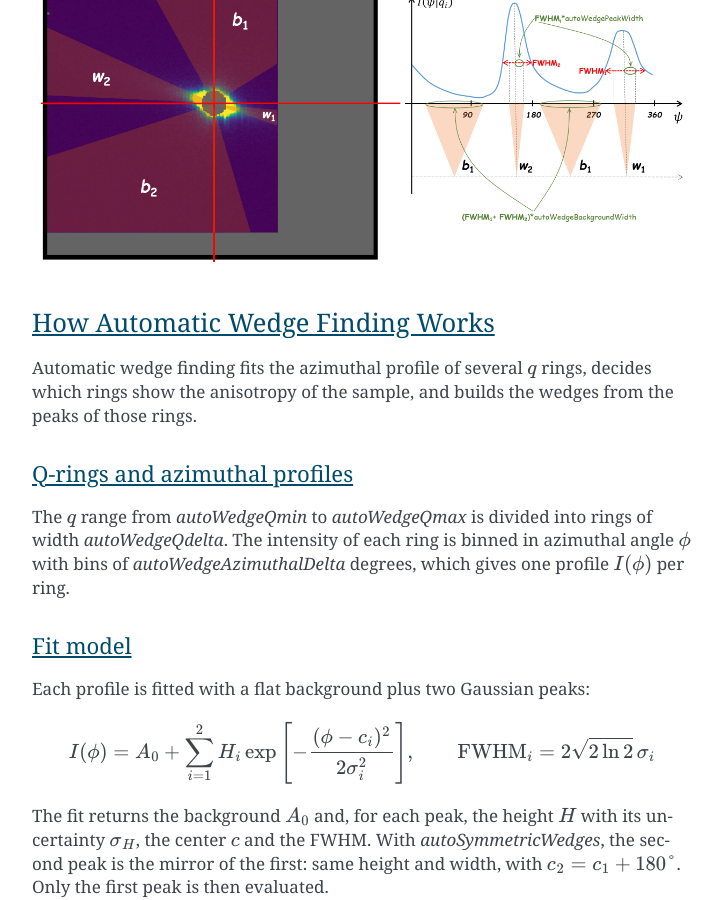
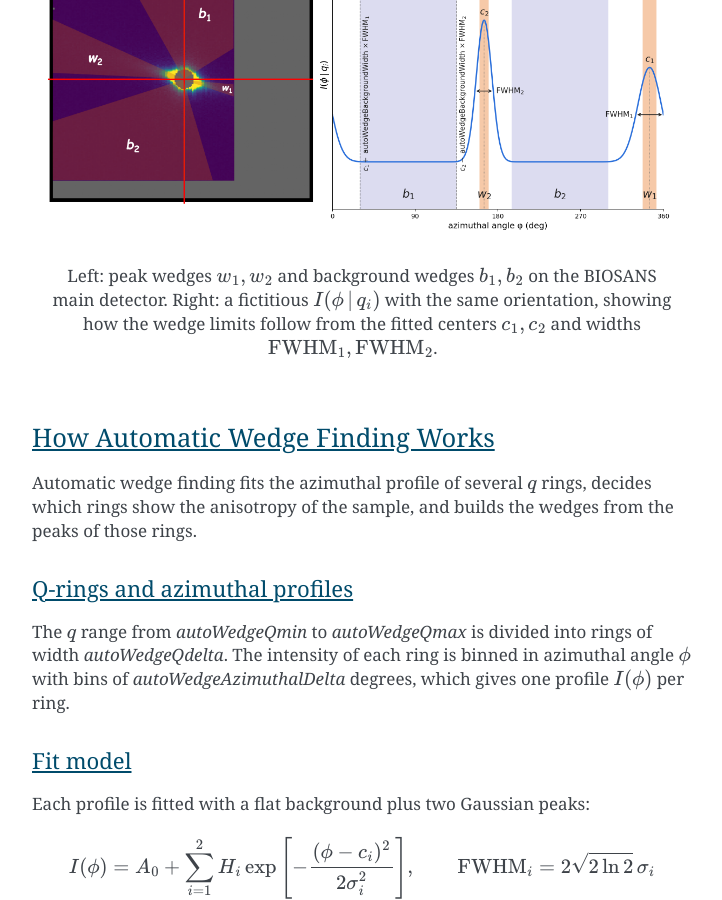
Before and after one commit to neutrons/drtsans, a Sphinx documentation site: the page built from docs/user/binning.rst, in a window 1280 px wide and 900 px high, scrolled down 4784 px. Shown: the whole window, without its empty margins (388-1110 px from the left). Built offline with Sphinx 7.4.7, drawn with Linux system fonts in a browser that asks for light colours; the version number is read from the project's files by our own code.

Commit message:
Redraw the BIOSANS auto-wedge figure with phi and the correct wedge limits
The azimuthal profile now labels the background wedges b1 and b2 once each and
shows their limits as the fitted centers plus or minus autoWedgeBackgroundWidth
times the FWHM.

Co-Authored-By: Claude Opus 5.5 <noreply@anthropic.com>

```diff
--- a/docs/user/binning.rst
+++ b/docs/user/binning.rst
@@ -159,6 +159,10 @@ perpendicular to them, which give the background :math:`I(q)` output.
 .. figure:: media/wedge_binning_7.png
    :alt: wedges for a real BIOSANS example
    :width: 900px
+
+   Left: peak wedges :math:`w_1, w_2` and background wedges :math:`b_1, b_2` on the BIOSANS main detector.
+   Right: a fictitious :math:`I(\phi\,|\,q_i)` with the same orientation, showing how the wedge limits follow from
+   the fitted centers :math:`c_1, c_2` and widths :math:`\mathrm{FWHM}_1, \mathrm{FWHM}_2`.
 
 .. _user.binning.auto_wedge_method:
 
--- /dev/null
+++ b/docs/user/media/scripts/auto_wedge_biosans.py
@@ -0,0 +1,88 @@
+"""Draw wedge_binning_7.png for docs/user/binning.rst, section "Automatic Finding of the Wedge".
+
+The left half is the BIOSANS main detector with the peak wedges w1, w2 and the background wedges b1, b2 found for a
+real sample. The right half is a fictitious azimuthal profile I(phi | q_i) with the same wedge orientation, showing
+how the wedge limits follow from the fitted centers c1, c2 and widths FWHM1, FWHM2.
+
+Usage: python auto_wedge_biosans.py <detector.png> <output.png>
+"""
+
+import argparse
+
+import matplotlib
+
+matplotlib.use("Agg")
+import matplotlib.pyplot as plt  # noqa: E402
+import numpy as np  # noqa: E402
+
+SIGMA_TO_FWHM = 2.0 * np.sqrt(2.0 * np.log(2.0))
+BACKGROUND = 0.25  # fictitious flat background A0
+PEAKS = [(345.0, 30.0, 0.50), (165.0, 20.0, 0.75)]  # fictitious center (deg), FWHM (deg) and height of peaks 1, 2
+PEAK_WIDTH, BACKGROUND_WIDTH = 0.25, 1.5  # autoWedgePeakWidth and autoWedgeBackgroundWidth of the JSON example
+INK, MUTED, CURVE, PEAK_SHADE, BACKGROUND_SHADE = "#1f1f1f", "#6b6b6b", "#2a6fdb", "#f6c9a8", "#dcdcf0"
+
+
+def profile(phi: np.ndarray) -> np.ndarray:
+    """Flat background plus the two Gaussian peaks, periodic in phi (deg)."""
+    total = np.full_like(phi, BACKGROUND)
+    for center, fwhm, height in PEAKS:
+        distance = (phi - center + 180.0) % 360.0 - 180.0
+        total += height * np.exp(-0.5 * (distance * SIGMA_TO_FWHM / fwhm) ** 2)
+    return total
+
+
+def wedges(ax: plt.Axes) -> None:
+    """Shade the peak wedges w1, w2 and the background wedges b1, b2 and label their limits."""
+    (c1, fwhm1, _), (c2, fwhm2, _) = PEAKS
+    b1 = ((c1 + BACKGROUND_WIDTH * fwhm1) % 360.0, c2 - BACKGROUND_WIDTH * fwhm2)
+    b2 = (c2 + BACKGROUND_WIDTH * fwhm2, c1 - BACKGROUND_WIDTH * fwhm1)
+    for name, (start, stop) in [("$b_1$", b1), ("$b_2$", b2)]:
+        ax.axvspan(start, stop, color=BACKGROUND_SHADE, lw=0, zorder=0)
+        ax.text((start + stop) / 2, 0.06, name, fontsize=18, ha="center", color=INK)
+    for index, (center, fwhm, height) in enumerate(PEAKS):
+        ax.axvspan(center - PEAK_WIDTH * fwhm, center + PEAK_WIDTH * fwhm, color=PEAK_SHADE, lw=0, zorder=0)
+        ax.text(center, 0.06, f"$w_{index + 1}$", fontsize=18, ha="center", color=INK)
+        half = BACKGROUND + height / 2
+        ax.annotate("", xy=(center - fwhm / 2, half), xytext=(center + fwhm / 2, half),
+                    arrowprops=dict(arrowstyle="<->", color=INK, lw=1.2))  # fmt: skip
+        side = 1.0 if center < 270.0 else -1.0  # keep the label inside the plot
+        ax.text(center + side * (fwhm / 2 + 3), half, rf"$\mathrm{{FWHM}}_{index + 1}$", fontsize=12, va="center",
+                ha="left" if side > 0 else "right", color=INK)  # fmt: skip
+        ax.plot([center, center], [0.0, BACKGROUND + height], color=MUTED, lw=0.8, ls=":")
+        ax.text(center, BACKGROUND + height + 0.03, f"$c_{index + 1}$", fontsize=14, ha="center", color=INK)
+    ax.text(255.0, 1.25, r"$w_i$ spans $c_i \pm$ autoWedgePeakWidth $\times\,\mathrm{FWHM}_i$", fontsize=12,
+            ha="center", va="bottom", color=INK)  # fmt: skip
+    for edge, label in [
+        (b1[0], r"$c_1 +$ autoWedgeBackgroundWidth $\times\,\mathrm{FWHM}_1$"),
+        (b1[1], r"$c_2 -$ autoWedgeBackgroundWidth $\times\,\mathrm{FWHM}_2$"),
+    ]:
+        ax.axvline(edge, color=MUTED, lw=1, ls="--", zorder=1)
+        ax.text(edge + 2.5, 0.2, label, rotation=90, fontsize=11, va="bottom", color=INK)
+
+
+def draw(detector: str, output: str) -> None:
+    """Draw the figure from the detector image ``detector`` and save it to ``output``."""
+    fig, (left, right) = plt.subplots(1, 2, figsize=(14.0, 6.6), dpi=170, gridspec_kw=dict(width_ratios=[1, 1.25]))
+    left.imshow(plt.imread(detector))
+    left.axis("off")
+    phi = np.linspace(0.0, 360.0, 1441)
+    wedges(right)
+    right.plot(phi, profile(phi), color=CURVE, lw=2.2, zorder=2)
+    right.set_xlim(0.0, 360.0)
+    right.set_ylim(0.0, 1.42)
+    right.set_xticks(np.arange(0, 361, 90))
+    right.set_yticks([])
+    right.set_xlabel("azimuthal angle φ (deg)", fontsize=13)
+    right.set_ylabel(r"$I(\phi\,|\,q_i)$", fontsize=14)
+    right.spines[["top", "right"]].set_visible(False)
+    fig.tight_layout()
+    fig.savefig(output)
+    plt.close(fig)
+
+
+if __name__ == "__main__":
+    parser = argparse.ArgumentParser(description=__doc__.splitlines()[0])
+    parser.add_argument("detector", help="path of the cropped BIOSANS detector image")
+    parser.add_argument("output", help="path of the PNG file to write")
+    arguments = parser.parse_args()
+    draw(arguments.detector, arguments.output)
```
Also changed, not shown: docs/user/media/auto_wedge_biosans_detector.png (added), docs/user/media/wedge_binning_7.png.
